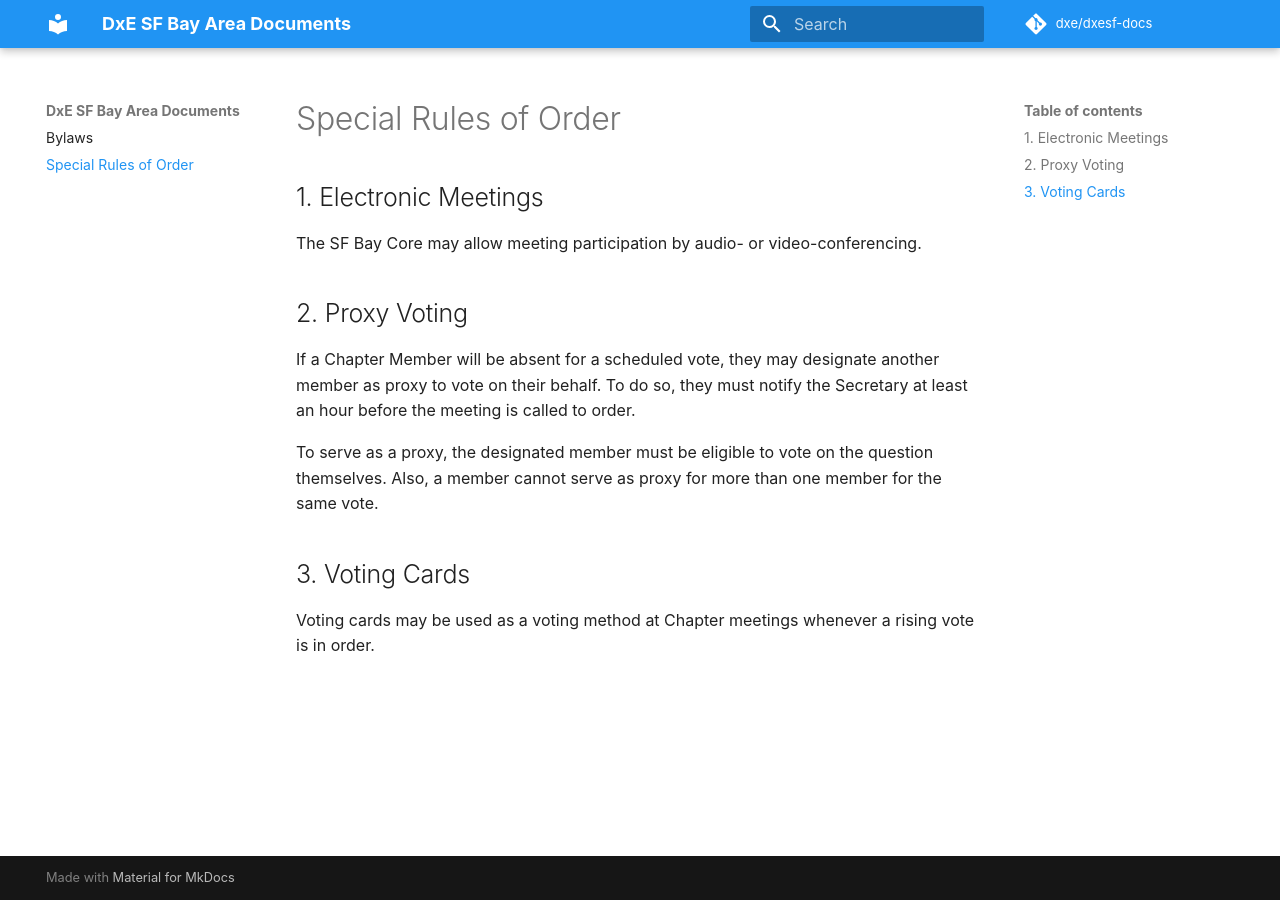
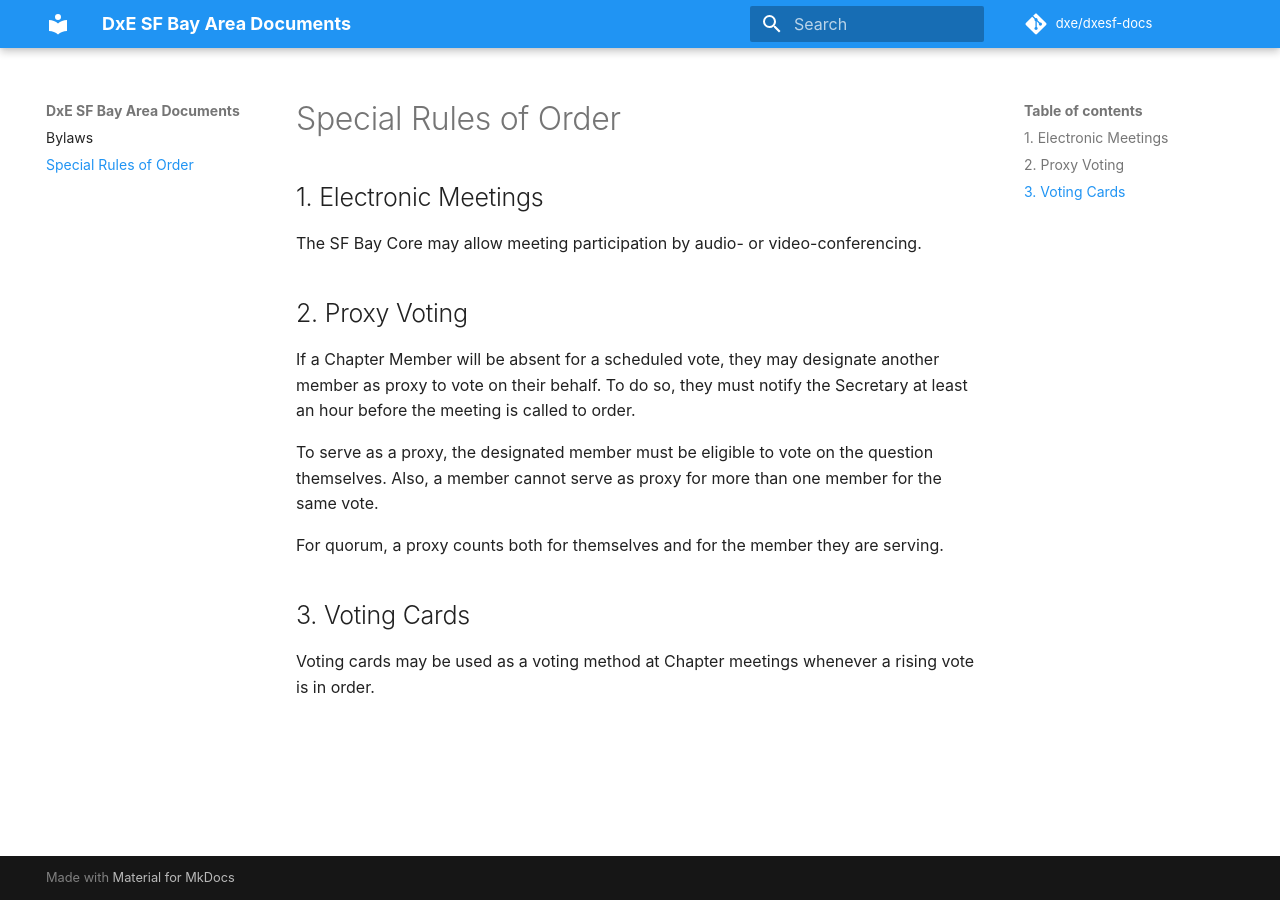
Before and after one commit to dxe/dxesf-docs, an MkDocs documentation site: the page built from docs/special-rules.md, in a window 1280 px wide. Built offline with MkDocs 1.6.1 and Material for MkDocs 9.7.7, drawn with Linux system fonts in a browser that asks for light colours; some web fonts are replaced; comment, search, counter and statistics services are not loaded.

Commit message:
Whereas, How proxy voters count for quorum could be contentious;
Resolved, That the Special Rules of Order be amended as follows.

```diff
--- a/docs/special-rules.md
+++ b/docs/special-rules.md
@@ -12,6 +12,8 @@ To do so, they must notify the Secretary at least an hour before the meeting is
 To serve as a proxy, the designated member must be eligible to vote on the question themselves.
 Also, a member cannot serve as proxy for more than one member for the same vote.
 
+For quorum, a proxy counts both for themselves and for the member they are serving.
+
 ## 3. Voting Cards
 
 Voting cards may be used as a voting method at Chapter meetings whenever a rising vote is in order.
```
